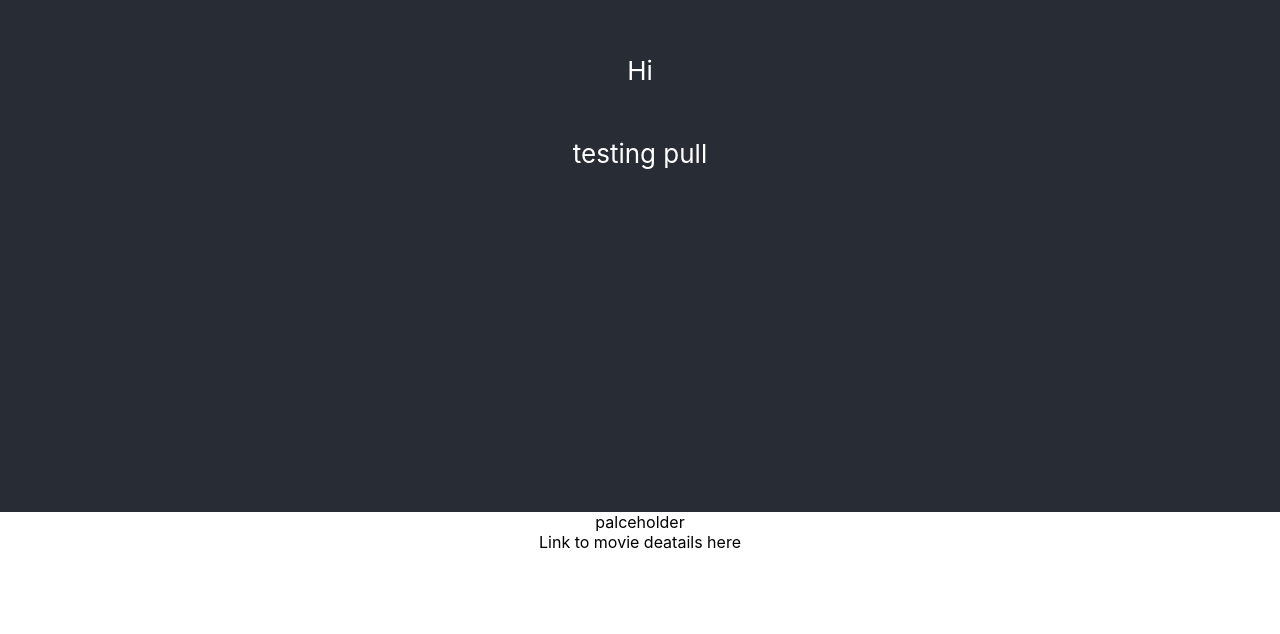
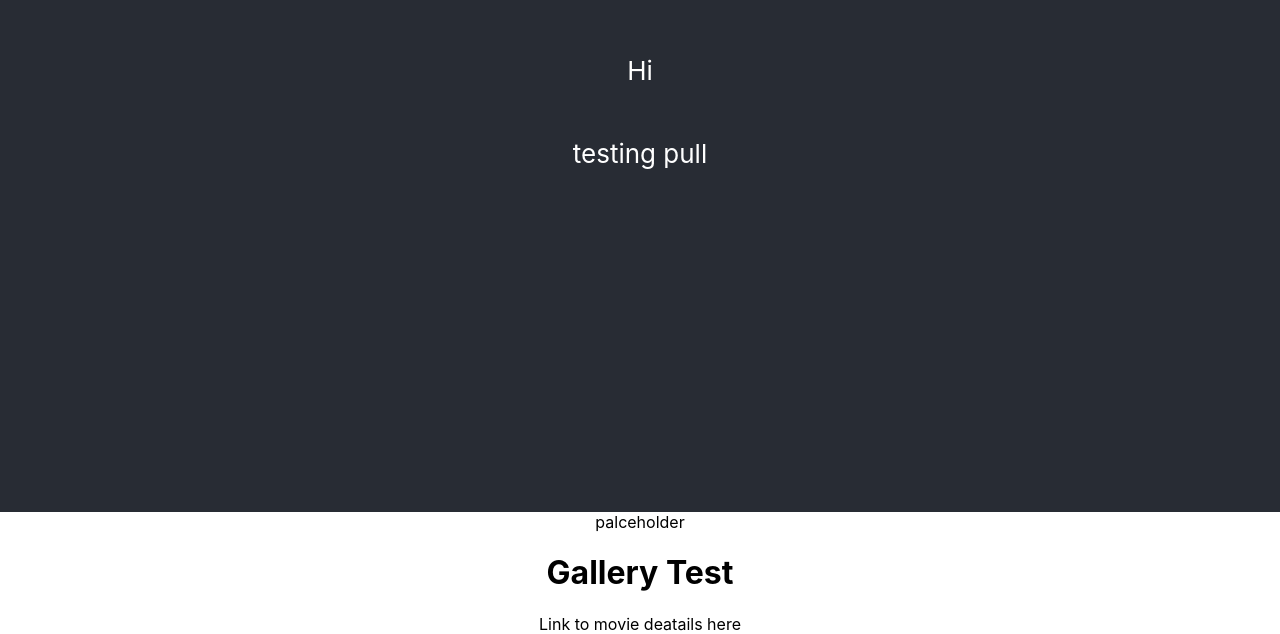
Before and after one commit to TylerGoldsmith/movie_rental_site, a React (Create React App) app: page / in a window 1280 px wide. Shown: the part 288-922 px from the top of the page. Before the commit the page ends 840 px from the top, so only its background shows below. Built offline with nearby package versions, Linux system fonts and the light colour scheme.

Commit message:
Created structure for gallery component

```diff
--- a/src/components/Gallery.js
+++ b/src/components/Gallery.js
@@ -1,9 +1,16 @@
+// dependencies
+import React from 'react';
+// import components
 import GalleryItem from "./GalleryItem";
 
-const Gallery = () => {
+function Gallery(props) {
 
-    //map through gallery items
 
-  return <GalleryItem />; //change to display once map is running
+  return (
+    <div>
+      <h1>Gallery Test</h1>
+  {<GalleryItem /> /* change to display once map is running  */}
+  </div>
+  )
 };
 export default Gallery;
```
